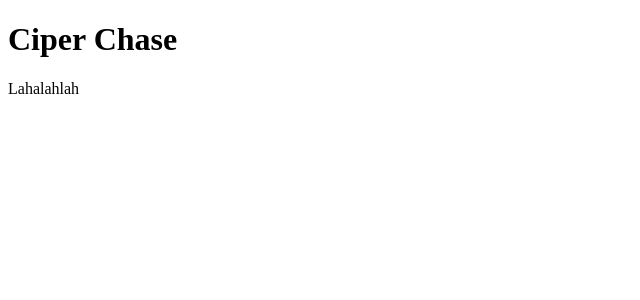
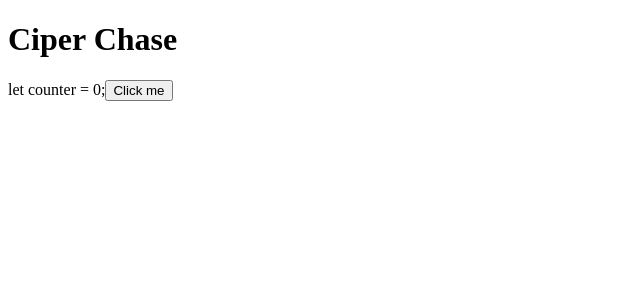
Before and after one commit to cipherchase/cipherchase, a React app: page / in a window 1280 px wide. Shown: the top 300 px of the page, without its empty margins (0-640 px from the left). Built offline with nearby package versions, Linux system fonts and the light colour scheme.

Commit message:
able to highlight letters incrementally using .css file

```diff
--- a/index.html
+++ b/index.html
@@ -5,6 +5,7 @@
     <meta name="viewport" content="width=device-width, initial-scale=1.0" />
     <meta http-equiv="X-UA-Compatible" content="ie=edge" />
     <title>Document</title>
+    <link rel="stylesheet" href="./src/containers/CodeContainer.css">
   </head>
   <body>
     <div id="root"></div>
--- /dev/null
+++ b/src/containers/CodeContainer.css
@@ -0,0 +1 @@
+.highlight {background-color: red;}
--- a/src/containers/CodeContainer.jsx
+++ b/src/containers/CodeContainer.jsx
@@ -1,8 +1,43 @@
 import React from 'react';
+import styled from 'styled-components';
+
+const code = 'let counter = 0;';
+let counter = 0;
+
+const Highlight = styled.span`
+  background-color: yellow;
+`;
+
+const highlight = (str, end) => {
+  str = '<span class="highlight">' +
+      str.substr(0, end + 1) +
+      '</span>' +
+      str.substr(end + 1);
+  return str;
+
+  // str = '<Highlight>' +
+  // str.substr(0, end + 1) +
+  // '</Highlight>' +
+  // str.substr(end + 1);
+  // return str;
+}
 
 const CodeContainer = () => (
-  <div id="code-container">
-    Lahalahlah
+  <div>
+    <span id="code-challenge">{code}</span>
+    <button
+      onClick={
+        () => {
+          const codeContainer = document.querySelector('#code-challenge');
+          console.log('innerHTML before highlight ', codeContainer.innerHTML);
+          codeContainer.innerHTML = highlight(code, counter);
+          console.log('innerHTML after highlight ', codeContainer.innerHTML);
+          counter += 1;
+        }
+      }
+    >
+      Click me
+    </button>
   </div>
 );
 
```
